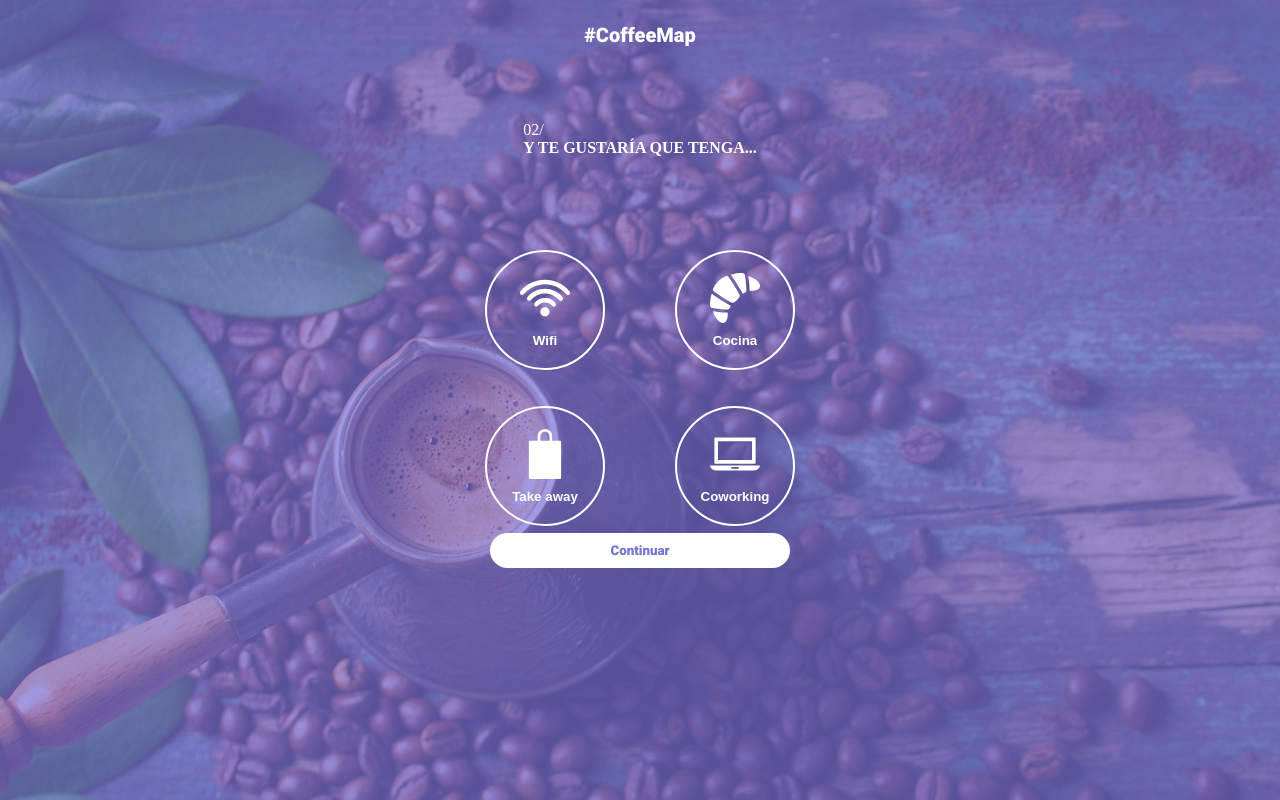
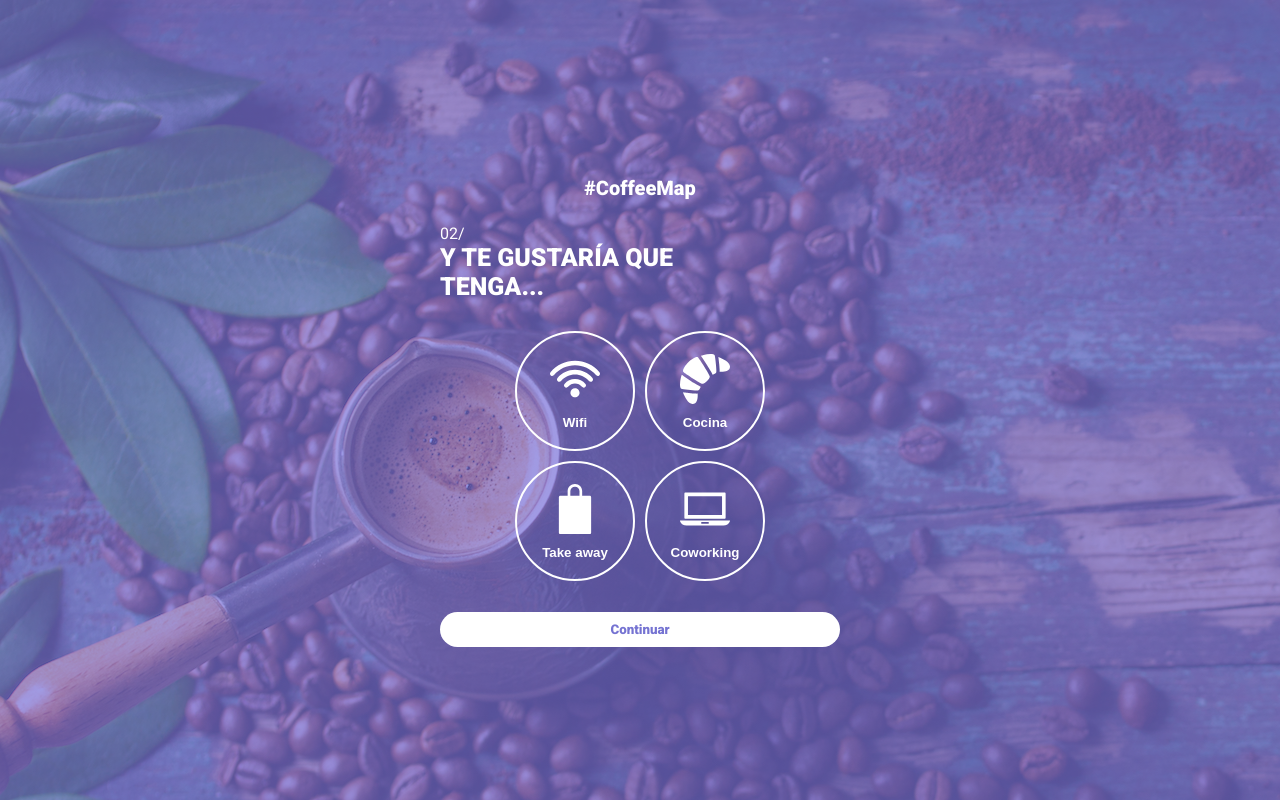
Before and after one commit to chicasprogramando/coffeemap, a Vue app: page /filter in a window 1280 px wide. Built offline with nearby package versions, Linux system fonts and the light colour scheme.

Commit message:
VisualIntro2

```diff
--- a/src/components/AllFilters/AllFilters.vue
+++ b/src/components/AllFilters/AllFilters.vue
@@ -78,9 +78,7 @@ export default {
 @import url("https://fonts.googleapis.com/css?family=Roboto");
 @import url("https://fonts.googleapis.com/css?family=Roboto:400,900");
 
-.Iconwrap {
-  padding-top: 50px;
-}
+
 
 .miniIcons {
   width: 100%;
@@ -111,7 +109,7 @@ export default {
 @media (min-width: 700px) {
   .miniIcons {
     max-width: 380px;
-    justify-content: space-around;
+    justify-content: center;
   }
 }
 
--- a/src/components/AppHeader/AppHeader.vue
+++ b/src/components/AppHeader/AppHeader.vue
@@ -27,7 +27,6 @@ export default {
   width: 100%;
   padding: 10px 0px;
   margin: 0;
-  background-color: #5d57ad;
   font-family: "Roboto";
   font-size: 10px;
   color: white;
@@ -40,9 +39,5 @@ export default {
   height: 3vh;
 }
 
-@media (min-width: 700px) {
-  .container {
-    background-color: transparent;
-  }
-}
+
 </style>
--- a/src/pages/VisualIntro/VisualIntro.vue
+++ b/src/pages/VisualIntro/VisualIntro.vue
@@ -127,6 +127,7 @@ export default {
   width: 100%;
   text-align: center;
   font-size: 18px;
+  margin-top:60px;
 }
 
 .button {
@@ -156,6 +157,7 @@ export default {
     height: 100%;
     flex-grow: 1;
     display: flex;
+
   }
 }
 </style>
--- a/src/pages/VisualIntroStep2/VisualIntroStep2.vue
+++ b/src/pages/VisualIntroStep2/VisualIntroStep2.vue
@@ -1,20 +1,23 @@
 <template>
   <div :class="$style.wrapper">
-    <div :class="$style.loader5" v-if="loader==true"><Loader5/></div>
-    <div :class="$style.container">
-      <div :class="$style.innerWrapper">
+     <div :class="$style.wrapper2">
+           <div :class="$style.loader5" v-if="loader==true"><Loader5/></div>
+
+       <div :class="$style.header">
         <app-header :inverse="false"></app-header>
+       </div>
+
         <div :class="$style.contentWrapper">
-          <div :class="$style.titleNumberWrapper">
-            <span :class="$style.numberedpage">02/</span>
-            <p :class="$style.title">Y te gustaría que tenga...</p>
-          </div>
-          <AllFilters/>
-          <div :class="$style.button">
-            <button-general :class="$style.buttonWidth" button-text="Continuar" size="large" @click="handleClick"></button-general>
-          </div>
-        </div>
-      </div>
+              <div>
+              <span :class="$style.number">02/</span><br/>
+              <span :class="$style.title">Y TE GUSTARÍA QUE<br/>TENGA...</span>
+              </div>
+              <all-filters/>
+
+              <div :class="$style.buttonwrapper">
+                  <button-general :class="$style.button" button-text="Continuar" size="large" @click="handleClick"></button-general>
+              </div>
+       </div>
     </div>
   </div>
 </template>
@@ -67,15 +70,29 @@ body {
   width: 100%;
 }
 .wrapper {
-  min-height: 100%;
+  /*min-height: 100%;
   width: 100%;
   display: flex;
   justify-content: center;
   align-items: center;
-  font-family: type-font;
+  font-family: type-font;*/
+  height: 100%;
+  width: 100%;
+  background-image: url("../../assets/visualintrobackground.jpg");
+}
+.wrapper2 {
+  background-color: rgba(121, 113, 217, 0.7);
+  height: 100%;
+  width: 100%;
+  display: flex;
+  flex-direction: column;
+  justify-content: center;
+  align-items: center;
 }
 
-.container {
+
+
+/*.container {
   position: relative;
   width: 100%;
   min-height: 100vh;
@@ -85,14 +102,14 @@ body {
   color: white;
   background-image: url("../../assets/visualintrobackground.jpg");
   background-repeat: no-repeat;
-}
+}*/
 
-.innerWrapper {
+/*.innerWrapper {
   display: flex;
   flex-direction: column;
   height: 100vh;
   background-color: rgba(121, 113, 217, 0.7);
-}
+}*/
 .loader5{
   width:100%;
   height:100%;
@@ -107,52 +124,66 @@ body {
 }
 
 .contentWrapper {
-  flex-grow: 1;
-  display: flex;
-  flex-direction: column;
+  width: 100%;
+  max-width: 400px;
+  color: white;
+  font-family: "Roboto";
 }
 
-.titleNumberWrapper {
+.number {
   text-align: left;
-  padding-top: 50px;
-  max-width: 300px;
-  margin: 0 auto;
 }
 
 .title {
-  margin: 0 auto;
-  font-weight: bold;
-  font-size: fs-l;
-  text-transform: uppercase;
+  font-size: 25px;
   text-align: left;
-  color: white;
-  font-family: type-font;
+  font-weight: bolder;
+}
+
+.buttonwrapper {
+  width: 100%;
+  text-align: center;
+  font-size: 18px;
 }
 
 .button {
-  text-align: center;
   width: 100%;
-  background-color: purpleLight;
 }
 
-.buttonWidth {
-  min-width: 300px;
-  margin: 15px auto;
-  font-size: fs-m;
-}
-
-.miniIcons {
+/*.miniIcons {
   max-width: 300px;
   padding-top: 50px;
-}
+}*/
 
-@media (min-width: 700px) {
-  .miniIcons {
+@media (max-width: 700px) {
+  /*.miniIcons {
     max-width: 400px;
-  }
+  }*/
 
   .button {
     background-color: transparent;
   }
+ .wrapper2 {
+    justify-content: flex-start;
+  }
+  .header {
+    background-color: rgba(93, 87, 173, 0.7);
+    width: 100%;
+    box-sizing: border-box;
+    flex-grow: 0;
+  }
+  .contentWrapper{
+    height: 100%;
+    flex-grow: 1;
+    display: flex;
+    flex-direction: column;
+    justify-content: space-between;
+    box-sizing: border-box;
+    padding: 25px 20px 5px 20px;
+  }
+  .buttonwrapper{
+    box-sizing: border-box;
+    margin-top: 20px;
+  }
 }
 </style>
```
